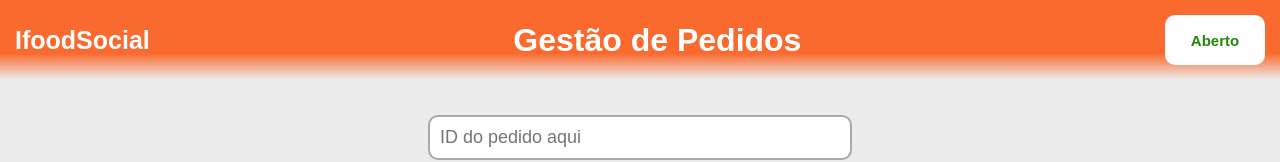
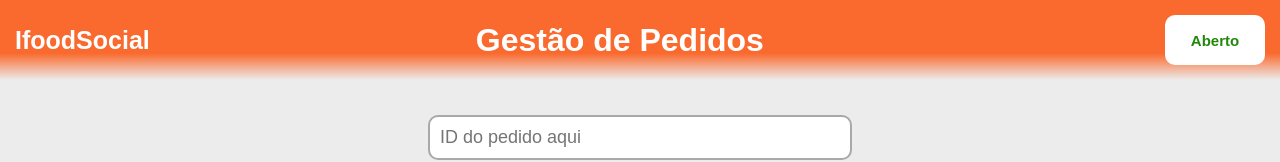
Before and after one commit to Arthur1220/IFOODSOCIAL, a Vue app in the folder frontend/: page / in a window 1280 px wide. Shown: the top 162 px of the page. Built offline with nearby package versions, Linux system fonts and the light colour scheme; no server answers; a web font is replaced by a local one.

Commit message:
Fix:CenterH1

```diff
--- a/frontend/src/components/Header.vue
+++ b/frontend/src/components/Header.vue
@@ -55,6 +55,7 @@ export default {
   flex-grow: 1;
   text-align: center;
   margin: 0;
+  margin-right: 75px;
 }
 
 .header h2 {
```
